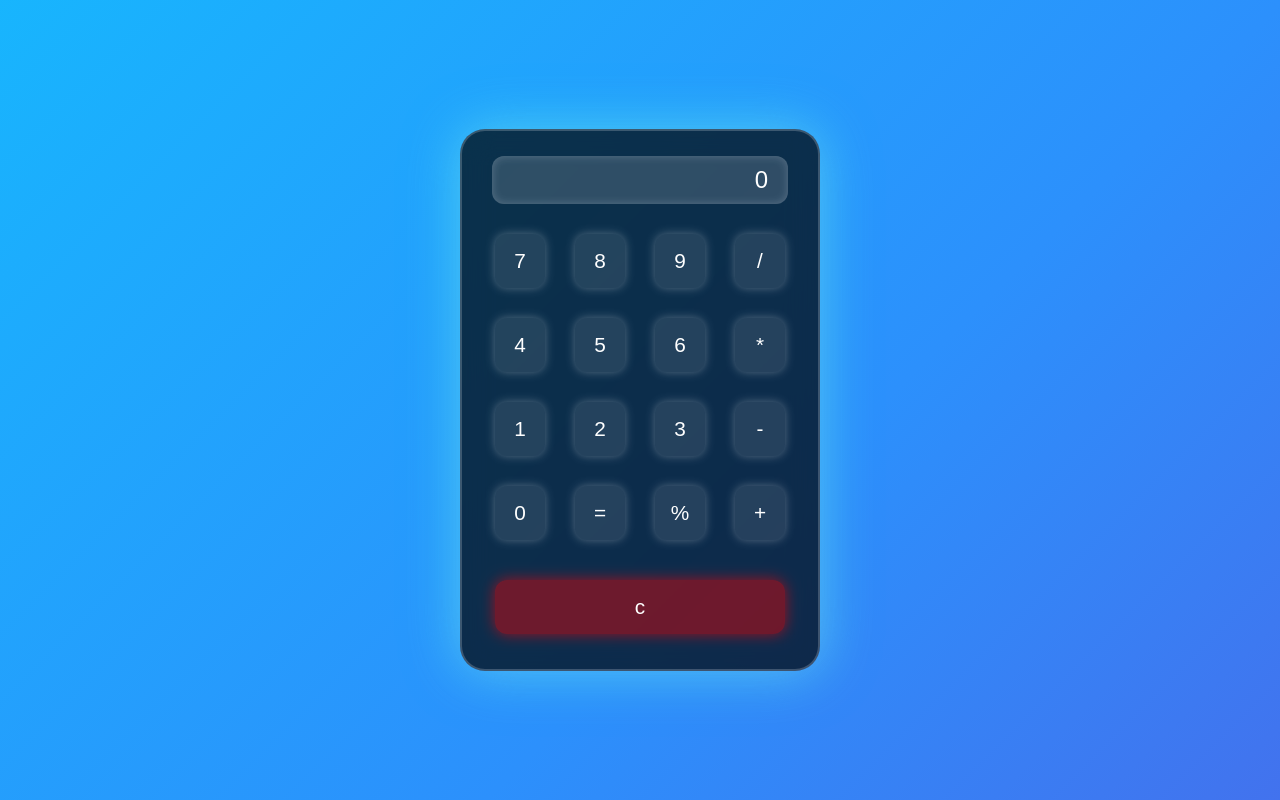
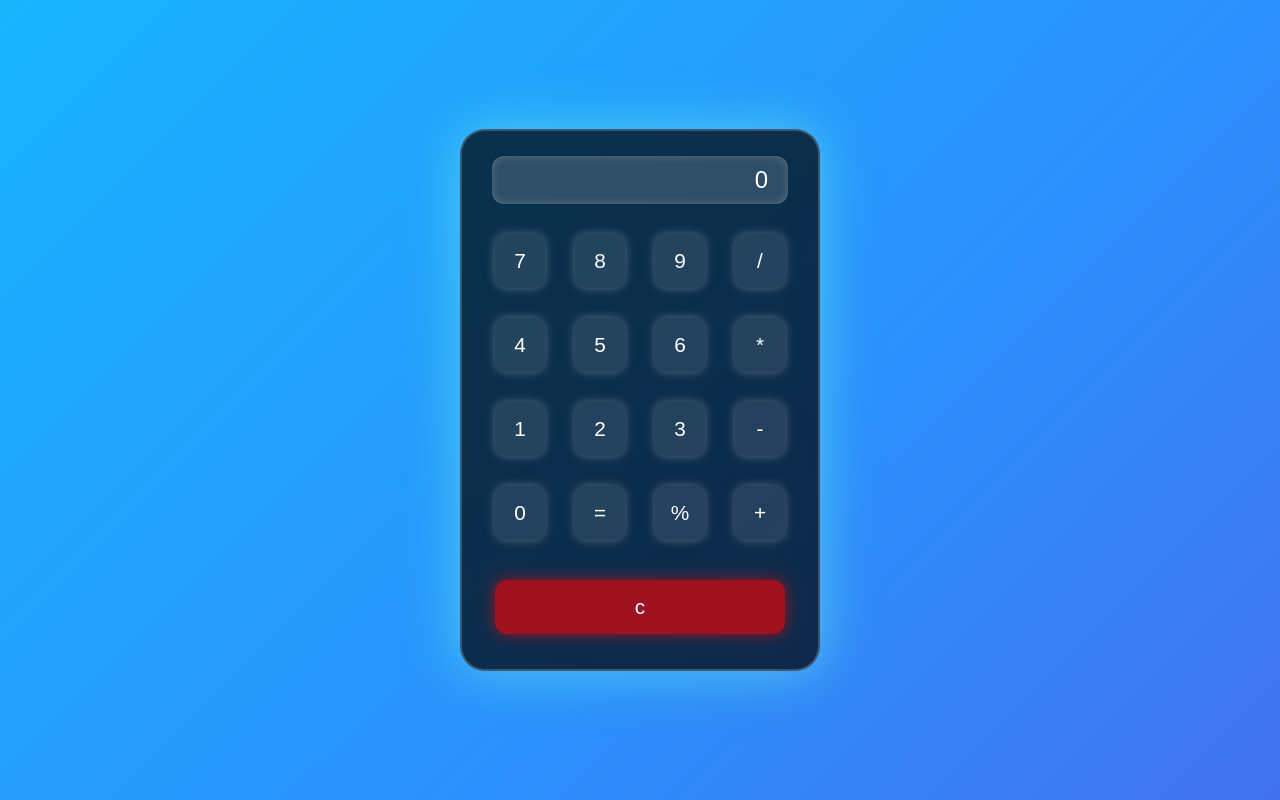
Before and after one commit to sagarpani/Calculator, a plain HTML site: page index.html in a window 1280 px wide. Drawn offline with Linux system fonts and the light colour scheme.

Commit message:
Clear Button Colour Modified

```diff
--- a/calculator.css
+++ b/calculator.css
@@ -106,12 +106,12 @@ button:active {
 .clear {
     margin-top: 20px;
     grid-column: span 4;
-    background: rgba(255, 0, 0, 0.4);
+    background: rgba(255, 0, 0, 0.6);
     box-shadow: 0 0 15px rgba(255, 0, 0, 0.6);
 }
 
 .clear:hover {
-    background: rgba(255, 0, 0, 0.5);
+    background: rgba(255, 0, 0, 0.7);
     box-shadow: 0 0 30px red;
     transform: scale(1.05);
 }
```
